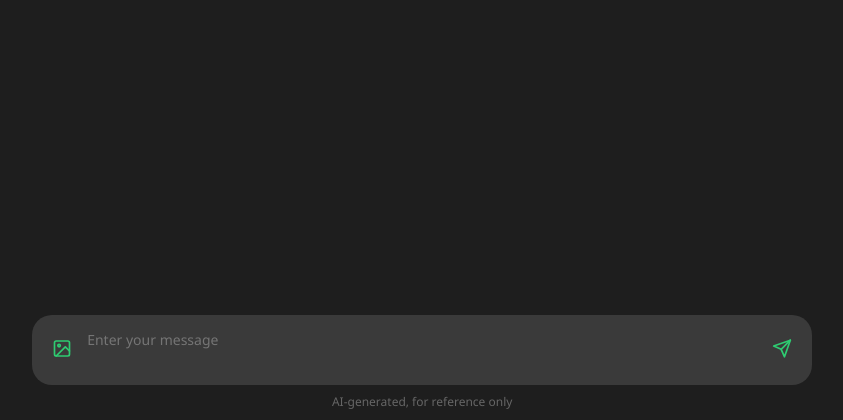
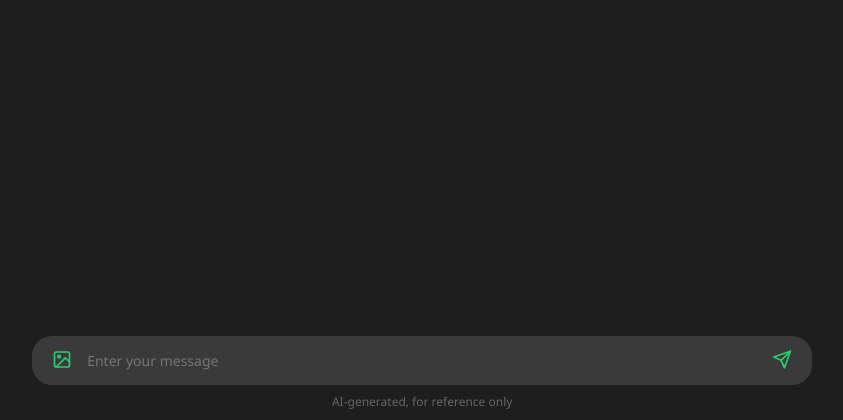
Before and after one commit to Aryan-Raj3112/Caractify, a Flask app: page /chat/chef in a window 1280 px wide. Shown: the part 380-800 px from the top of the page, without its empty margins (322-1165 px from the left). Run offline with Flask 3, Linux system fonts and the light colour scheme; some libraries are stand-ins or nearby versions.

Commit message:
fixed the issue of textarea auto growing

```diff
--- a/static/footer.css
+++ b/static/footer.css
@@ -41,8 +41,8 @@ textarea#messageInput {
     box-sizing: border-box;
     font-family: "Noto Sans", sans-serif;
     font-size: 14px;
-    min-height: 45px;
-    height: auto;
+    min-height: 49px;
+    height: 49px;
     max-height: 150px;
     overflow-y: auto;
     transition: height 0.1s ease-in-out;
--- a/templates/index.html
+++ b/templates/index.html
@@ -111,9 +111,10 @@
 
         // Textarea Auto-Grow
         messageInput.addEventListener('input', function() {
-            this.style.height = '45px'; // Reset to minimum height
-            const newHeight = Math.max(45, Math.min(this.scrollHeight, 160));
-            this.style.height = newHeight + 'px';
+            const minHeight = 45;
+            this.style.height = `${minHeight}px`;
+            const scrollHeight = this.scrollHeight;
+            this.style.height = `${Math.max(minHeight, Math.min(scrollHeight, 150))}px`;
         });
 
         // Enter Key Handler
@@ -136,7 +137,6 @@
                 alert('Please enter a message or attach an image');
                 return;
             }
-
             // Disable input during processing
             messageInput.disabled = true;
             document.getElementById('loading').style.display = 'block';
@@ -197,9 +197,13 @@
                                     const jsonStr = line.replace("data: ", "").trim();
                                     const data = JSON.parse(jsonStr);
 
+
                                     if (data.chunk) {
                                         if (!modelMessage) {
                                             modelMessage = appendMessage('', 'model');
+                                            document.getElementById('loading').style.display = 'none';
+                                            messageInput.value = '';
+                                            messageInput.style.height = '45px'; // Reset height
                                         }
                                         fullResponse += data.chunk; // Simple concatenation
                                         modelMessage.innerHTML = marked.parse(fullResponse);
@@ -224,11 +228,8 @@
                 console.error('Stream error:', err);
                 appendMessage(`Error: ${err.message}`, 'error'); // Display error in chat
             } finally {
-                document.getElementById('loading').style.display = 'none';
                 messageInput.disabled = false;
-                messageInput.value = '';
                 imageInput.value = ''; // Clear image input
-                messageInput.style.height = '45px'; // Reset height
                 messageInput.focus();
             }
         });
```
Also changed, not shown: chat_configs.py (+8 -1 lines).
